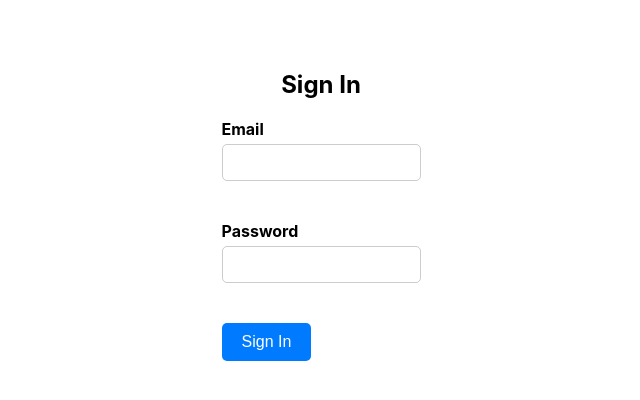
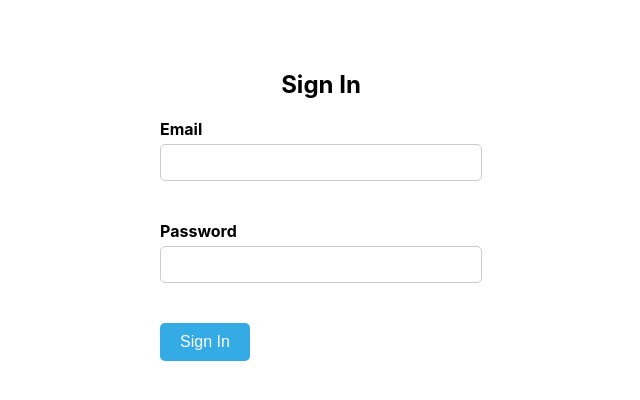
Before and after one commit to ashraf-rahil-shaik/admin-panel, a React (Create React App) app: page / in a window 1280 px wide. Shown: the top 400 px of the page, without its empty margins (319-959 px from the left). Built offline with nearby package versions, Linux system fonts and the light colour scheme.

Commit message:
made few style changes

```diff
--- a/src/App.css
+++ b/src/App.css
@@ -59,6 +59,7 @@ form {
   flex-direction: column;
 align-items: flex-start;
 justify-content: center;
+
 }
 
 label {
@@ -71,19 +72,19 @@ input {
   border-radius: 5px;
   border: 1px solid #ccc;
   margin-bottom: 20px;
-width:fit-content;
+width:300px;
 }
 
-button {
+.signin-button {
   padding: 10px 20px;
   border-radius: 5px;
   border: none;
-  background-color: #007bff;
+  background-color: #35abe6;
   color: #fff;
   font-size: 16px;
   cursor: pointer;
 }
 
-button:hover {
-  background-color: #0062cc;
+.signin-button:hover {
+  background-color: #142dea;
 }
```
